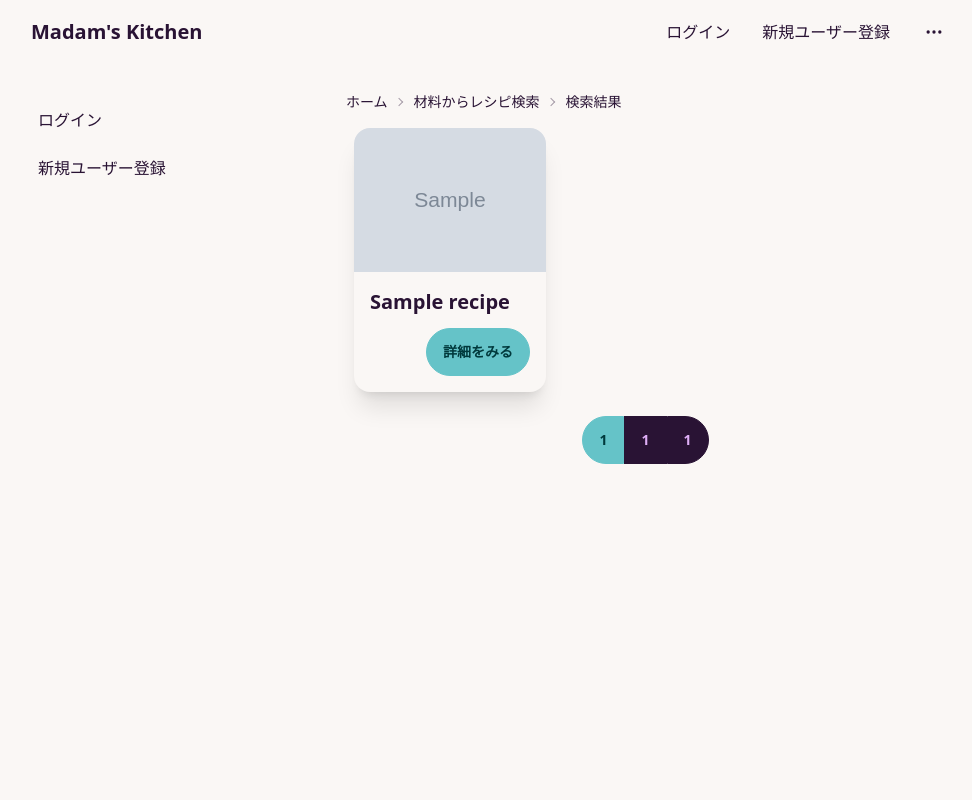
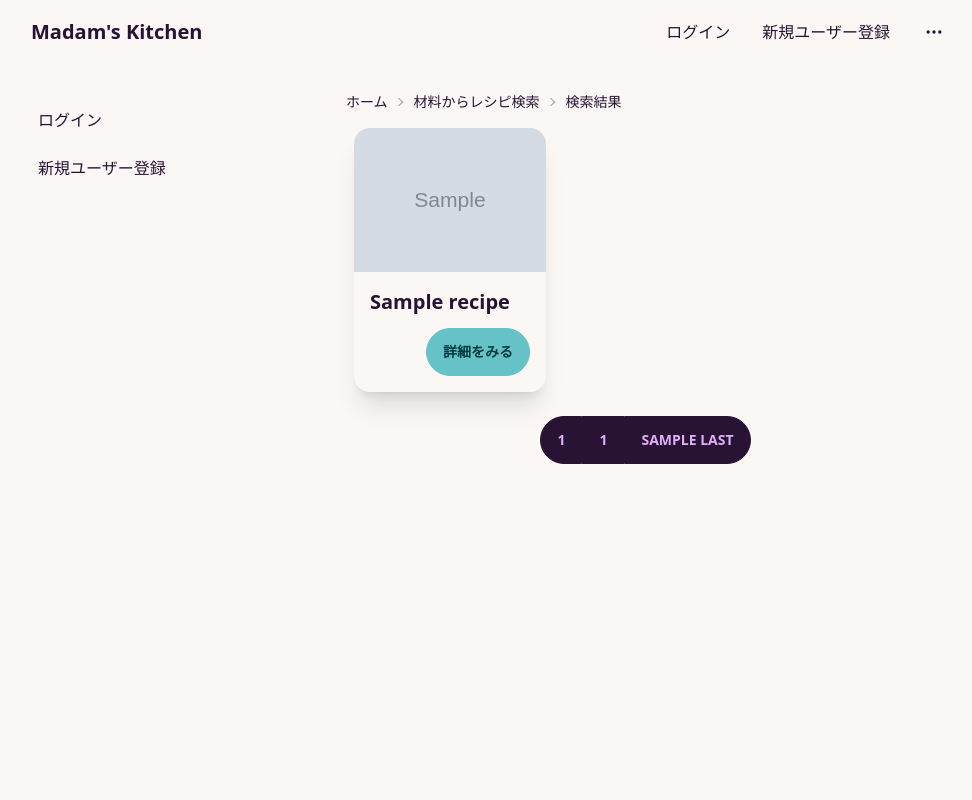
Before and after one commit to Kou0430/A05, a Flask app: template templates/recipe-search.html in a window 1280 px wide. Shown: the whole page, without its empty margins (154-1126 px from the left). Run offline with Flask 2, Linux system fonts and the light colour scheme; the template is opened without the code that fills it: most values are stand-ins (such as "Sample title", 1, 10 or a date in 2020); grey boxes marked "Sample" are stand-in pictures; some libraries are stand-ins or nearby versions.

Commit message:
軽微な修正

```diff
--- a/app.py
+++ b/app.py
@@ -177,9 +177,9 @@ def food_recipe():
         # ページ数
             pages = int(len(uniquelist)/10)+1
 
-            return render_template("recipe-search.html", recipes=displaylist, pages=range(pages+1), num=len(uniquelist))
+            return render_template("recipe-search.html", recipes=displaylist, pages=range(2, min(5, pages+1)), num=len(uniquelist), now=1, last=pages-1)
         else:
-            return render_template("recipe-search.html", recipes=uniquelist, pages=range(1+1), num=len(uniquelist))
+            return render_template("recipe-search.html", recipes=uniquelist, pages=range(2,2), num=len(uniquelist), now=1)
 
     else:
         return render_template("food-recipe.html")
@@ -218,7 +218,7 @@ def recipe_search():
         except IndexError:
             pass
 
-        return render_template("recipe-search.html", recipes=displaylist, pages=range(int(len(recipelist)/10)+1))
+        return render_template("recipe-search.html", recipes=displaylist, pages=range(max(2, pagenum-3), min(int(len(recipelist)/10), pagenum+4)), now=pagenum, last=int(len(recipelist)/10))
 
 
 @app.route("/recipe-food", methods=['GET', 'POST'])
--- a/templates/recipe-search.html
+++ b/templates/recipe-search.html
@@ -30,11 +30,15 @@
     </div>
     <div class="flex justify-center mt-4">
       <div class="btn-group">
-        <button class="btn btn-active">1</button>
+        <button class="btn " name="pagenation" value="1">1</button>
         {% for page in pages %}
-        <button class="btn" type="submit" name="pagenation" value="{{ page }}">{{ page }}</button>
+          {% if page == now %}
+            <button class="btn btn-active" type="submit" name="pagenation" value="{{ page }}">{{ page }}</button>
+          {% else %}
+            <button class="btn " name="pagenation" value="{{ page }}">{{ page }}</button>
+          {% endif %}
         {% endfor %}
-        <button class="btn">{{ num }}</button>
+        <button class="btn " name="pagenation" value="{{ last }}">{{ last }}</button>
       </div>
     </div>
   </form>
```
Also changed, not shown: recipe.db.
